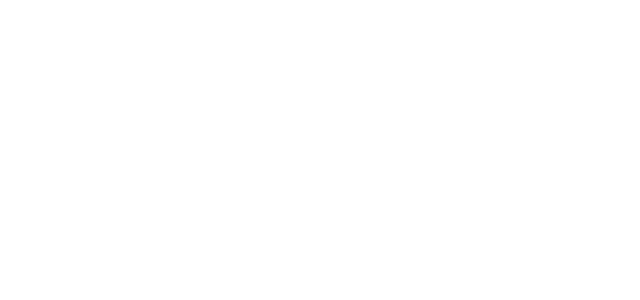
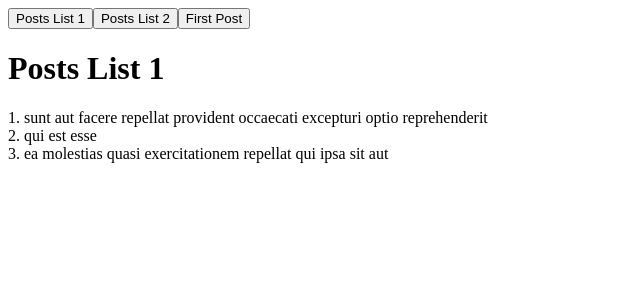
Before and after one commit to sudharshanr15/tanstack-query, a React (Vite) app: page /queries in a window 1280 px wide. Before the commit this address had no page. Shown: the top 300 px of the page, without its empty margins (0-640 px from the left). Built offline with nearby package versions, Linux system fonts and the light colour scheme.

Commit message:
Moved query files inside its folder

```diff
--- a/src/App.jsx
+++ b/src/App.jsx
@@ -11,7 +11,7 @@
     <QueryClientProvider client={queryClient}>
       <Routes>
         <Route path="/" index element={<Home />} />
-        <Route path="/core" element={<Posts />} />
+        <Route path="/queries" element={<Posts />} />
       </Routes>
       <ReactQueryDevtools />
     </QueryClientProvider>
--- a/src/Posts.jsx
+++ b/src/Posts.jsx
@@ -1,7 +1,7 @@
 import { useState } from "react"
-import PostsList1 from "./PostsList1"
-import PostsList2 from "./PostsList2"
-import FirstPost from "./FirstPost"
+import PostsList1 from "./use_queries/PostsList1"
+import PostsList2 from "./use_queries/PostsList2"
+import FirstPost from "./use_queries/FirstPost"
 
 function DeepDive(){
     const [currentpage, setCurrentPage] = useState(<PostsList1 />)
--- a/src/FirstPost.jsx
+++ b/src/use_queries/FirstPost.jsx
@@ -1,7 +1,7 @@
 import { useQuery } from "@tanstack/react-query"
 import { useEffect } from "react"
-import getPost from "./api/getPost"
-import getUser from "./api/getUser"
+import getPost from "./../api/getPost"
+import getUser from "./../api/getUser"
 
 function FirstPost({ id }){
     const postQuery = useQuery({
--- a/src/PostsList1.jsx
+++ b/src/use_queries/PostsList1.jsx
@@ -1,6 +1,6 @@
 import { useQuery, useMutation, QueryClient, useQueryClient } from "@tanstack/react-query"
 import { useEffect } from "react"
-import posts from "./api/posts"
+import posts from "./../api/posts"
 
 const POSTS = [
     {
--- a/src/PostsList2.jsx
+++ b/src/use_queries/PostsList2.jsx
@@ -1,6 +1,6 @@
 import { useQuery, useMutation, QueryClient, useQueryClient } from "@tanstack/react-query"
 import { useEffect } from "react"
-import posts from "./api/posts"
+import posts from "./../api/posts"
 
 const POSTS = [
     {
```
